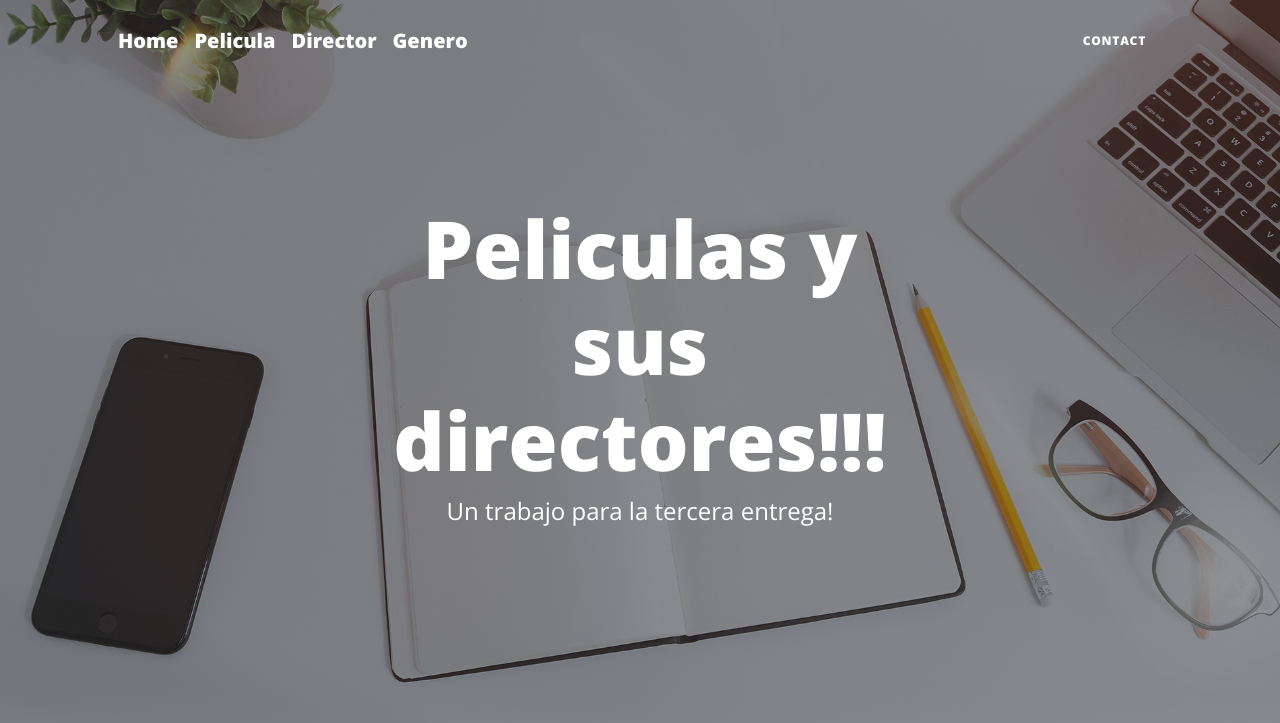
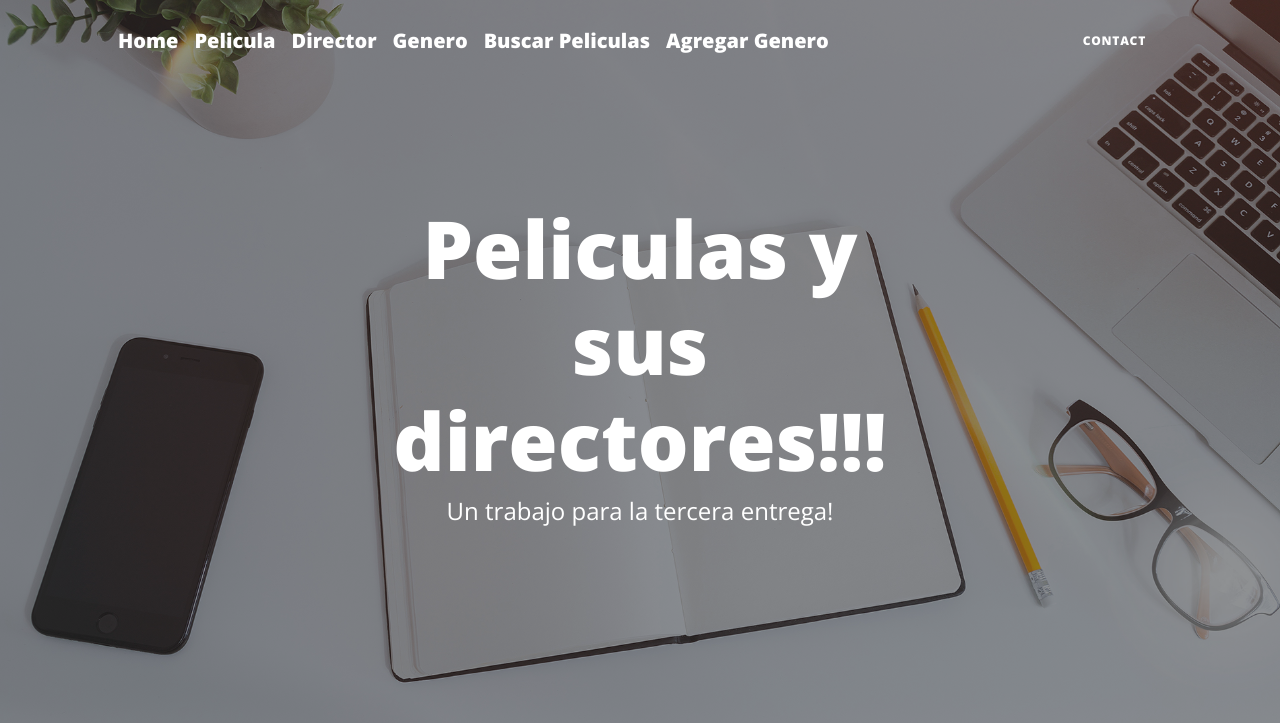
Before and after one commit to ferfrecha/Proyect-Final-Fernando-Frecha, a Django app: page /generos/ in a window 1280 px wide. Shown: the top 723 px of the page. Run offline with Django 5.2, Linux system fonts and the light colour scheme; data comes from the database, SQL or seed files in the repository; some libraries are stand-ins or nearby versions.

Commit message:
modified:   aplicacion/__pycache__/urls.cpython-311.pyc 	modified:   aplicacion/__pycache__/views.cpython-311.pyc 	modified:   aplicacion/templates/aplicacion/base.html 	new file:   aplicacion/templates/aplicacion/buscar_form.html 	new file:   aplicacion/templates/aplicacion/contact.html 	modified:   aplicacion/templates/aplicacion/directores.html 	modified:   aplicacion/templates/aplicacion/generos.html 	modified:   aplicacion/templates/aplicacion/peliculas.html 	modified:   aplicacion/urls.py 	modified:   aplicacion/views.py

```diff
--- a/aplicacion/templates/aplicacion/base.html
+++ b/aplicacion/templates/aplicacion/base.html
@@ -23,13 +23,17 @@
                 <a class="navbar-brand" href="{% url 'peliculas' %}">Pelicula</a>
                 <a class="navbar-brand" href="{% url 'directores' %}">Director</a>
                 <a class="navbar-brand" href="{% url 'generos' %}">Genero</a>
+                <a class="navbar-brand" href="{% url 'buscarpelicula' %}">Buscar Peliculas</a>
+                {% block boton %}
+
+                {% endblock boton %}
                 <button class="navbar-toggler" type="button" data-bs-toggle="collapse" data-bs-target="#navbarResponsive" aria-controls="navbarResponsive" aria-expanded="false" aria-label="Toggle navigation">
                     Menu
                     <i class="fas fa-bars"></i>
                 </button>
                 <div class="collapse navbar-collapse" id="navbarResponsive">
                     <ul class="navbar-nav ms-auto py-4 py-lg-0">
-                        <li class="nav-item"><a class="nav-link px-lg-3 py-3 py-lg-4" href="contact.html">Contact</a></li>
+                        <li class="nav-item"><a class="nav-link px-lg-3 py-3 py-lg-4" href="{% url 'contact' %}">Contact</a></li>
                     </ul>
                 </div>
             </div>
--- a/aplicacion/templates/aplicacion/directores.html
+++ b/aplicacion/templates/aplicacion/directores.html
@@ -1,5 +1,10 @@
 {% extends 'aplicacion/base.html' %}
 {% load static %}
+
+{% block boton %}
+<a class="navbar-brand" href="{% url 'director_form' %}">Agregar Director</a>
+{% endblock boton %}
+
 
 {% block titulo %}
     <h1>Peliculas y sus directores!!!</h1>
--- a/aplicacion/templates/aplicacion/generos.html
+++ b/aplicacion/templates/aplicacion/generos.html
@@ -1,5 +1,9 @@
 {% extends 'aplicacion/base.html' %}
 {% load static %}
+
+{% block boton %}
+<a class="navbar-brand" href="{% url 'genero_form' %}">Agregar Genero</a>
+{% endblock boton %}
 
 {% block titulo %}
     <h1>Peliculas y sus directores!!!</h1>
--- a/aplicacion/templates/aplicacion/peliculas.html
+++ b/aplicacion/templates/aplicacion/peliculas.html
@@ -1,5 +1,9 @@
 {% extends 'aplicacion/base.html' %}
 {% load static %}
+
+{% block boton %}
+<a class="navbar-brand" href="{% url 'pelicula_form' %}">Agregar Pelicula</a>
+{% endblock boton %}
 
 {% block titulo %}
     <h1>Peliculas y sus directores!!!</h1>
--- a/aplicacion/urls.py
+++ b/aplicacion/urls.py
@@ -12,4 +12,10 @@ urlpatterns = [
     path('pelicula_form/', pelicula_form, name="pelicula_form" ),
     path('genero_form/', genero_form, name="genero_form" ),
     path('director_form/', director_form, name="director_form" ),
+
+
+    path('buscar_form/', buscarpelicula, name="buscarpelicula" ),
+    path('buscar/', buscar, name="buscar" ),
+
+    path('contact/', contact, name="contact" ),
     ]
--- a/aplicacion/views.py
+++ b/aplicacion/views.py
@@ -58,3 +58,19 @@ def director_form(request):
         director.save()
         return HttpResponse("Director guardado con exito")
     return render(request, "aplicacion/director_form.html")
+
+
+def buscarpelicula(request):
+    return render(request, "aplicacion/buscar_form.html")
+
+def buscar(request):
+    if 'buscar' in request.GET:
+        patron = request.GET['buscar']
+        peliculas = Pelicula.objects.filter(titulo__icontains=patron)
+        contexto = {"peliculas": peliculas}
+        return render(request, "aplicacion/peliculas.html", contexto)
+    return HttpResponse("Búsqueda sin resultado")
+
+
+def contact(request):
+    return render(request, "aplicacion/contact.html")
```
Also changed, not shown: aplicacion/templates/aplicacion/buscar_form.html (added, +11 -0 lines), aplicacion/templates/aplicacion/contact.html (added, +12 -0 lines).
